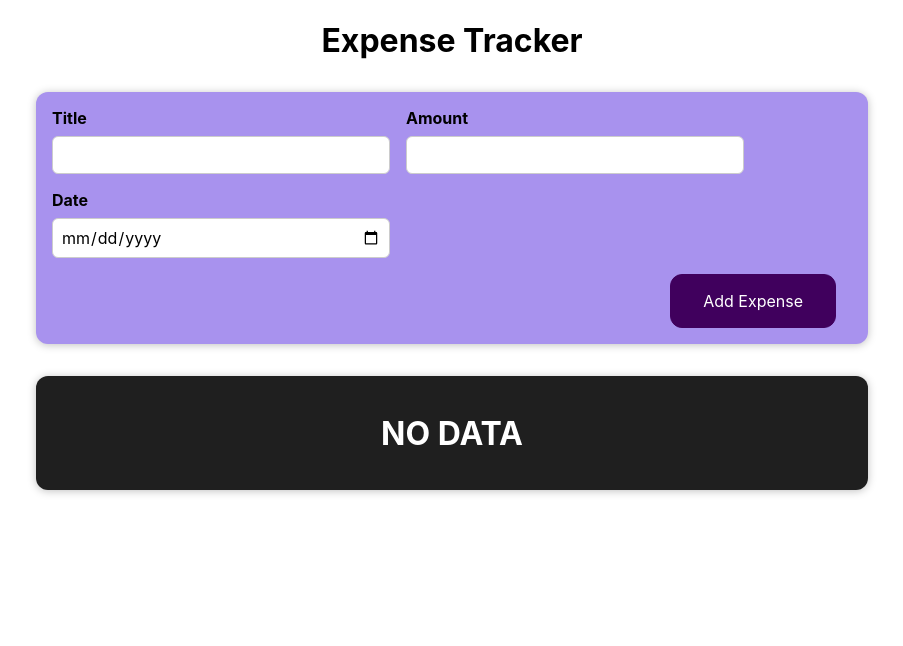
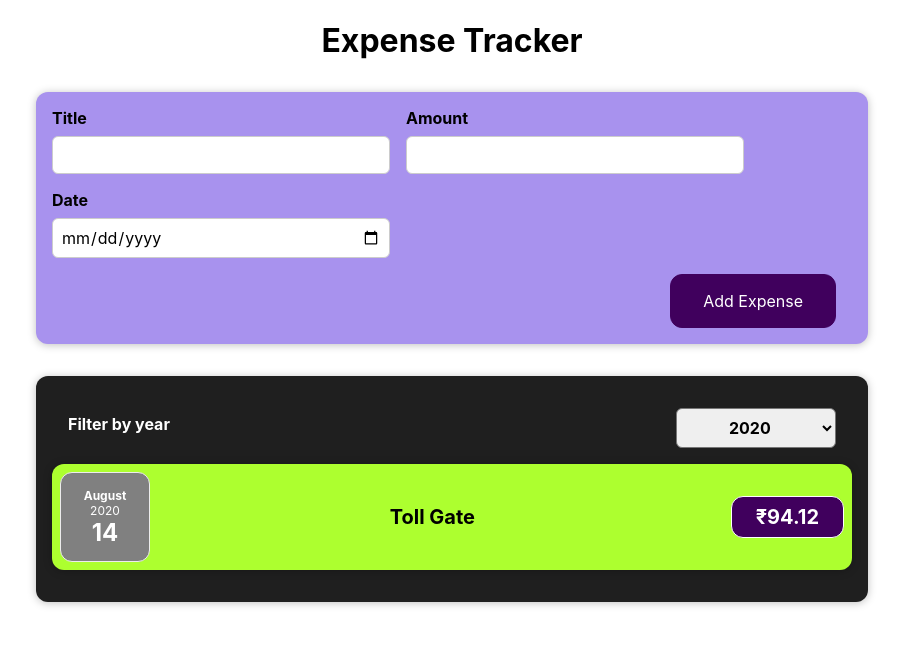
Before and after one commit to jeraldpraveen/React_Training, a React (Create React App) app in the folder expense_tracker/: page / in a window 1280 px wide. Shown: the top 646 px of the page, without its empty margins (188-1091 px from the left). Built offline with nearby package versions, Linux system fonts and the light colour scheme.

Commit message:
44.Refactoring Code

```diff
--- a/expense_tracker/src/App.js
+++ b/expense_tracker/src/App.js
@@ -44,7 +44,7 @@ function App() {
     <div className="App">
       <h1>Expense Tracker</h1>
       <NewExpense onAddExpense={addExpenseHandler} />
-      <Expenses items={[]} />
+      <Expenses items={expensesList} />
     </div>
   );
 }
--- a/expense_tracker/src/components/Expenses/ExpenseItem.js
+++ b/expense_tracker/src/components/Expenses/ExpenseItem.js
@@ -1,33 +1,17 @@
-import React, { useState } from "react";
+import React from "react";
 
 import ExpenseDate from "./ExpenseDate";
 import "./ExpenseItem.css";
 import Card from "../UI/Card";
 
 function ExpenseItem(props) {
-  console.log("ExpenseItem Evaluvation");
-  // useState() returns a Array
-  // First Element in Array {useState()[0]} ---> Value itself
-  // Second Element in Array {useState()[1]} ---> Update Function
-  // ==================================================================
-  // const expenseTitle = useState(props.title)[0];
-  const [expenseTitle, setExpenseTitle] = useState(props.title);
-
-  // const expenseTitle = props.title;
-  const expenseAmount = props.amount;
-
-  const clickHandler = () => {
-    setExpenseTitle("Updated!!!!!!");
-  };
-
   return (
     <Card className="expense-item">
       <ExpenseDate date={props.date} />
       <div className="expense-item__description">
-        <h2>{expenseTitle}</h2>
-        <div className="expense-item__price">₹{expenseAmount}</div>
+        <h2>{props.title}</h2>
+        <div className="expense-item__price">₹{props.amount}</div>
       </div>
-      <button onClick={clickHandler}>Change Title</button>
     </Card>
   );
 }
--- a/expense_tracker/src/components/Expenses/Expenses.js
+++ b/expense_tracker/src/components/Expenses/Expenses.js
@@ -23,7 +23,6 @@ function Expenses(props) {
     );
   } else {
     return (
-      props.items.length > 0 && (
       <Card className="expenses">
         <ExpensesFilter
           selected={filteredYear}
@@ -38,7 +37,6 @@ function Expenses(props) {
           />
         ))}
       </Card>
-      )
     );
   }
 }
```
Lines whose indentation alone changed are shown as unchanged.
